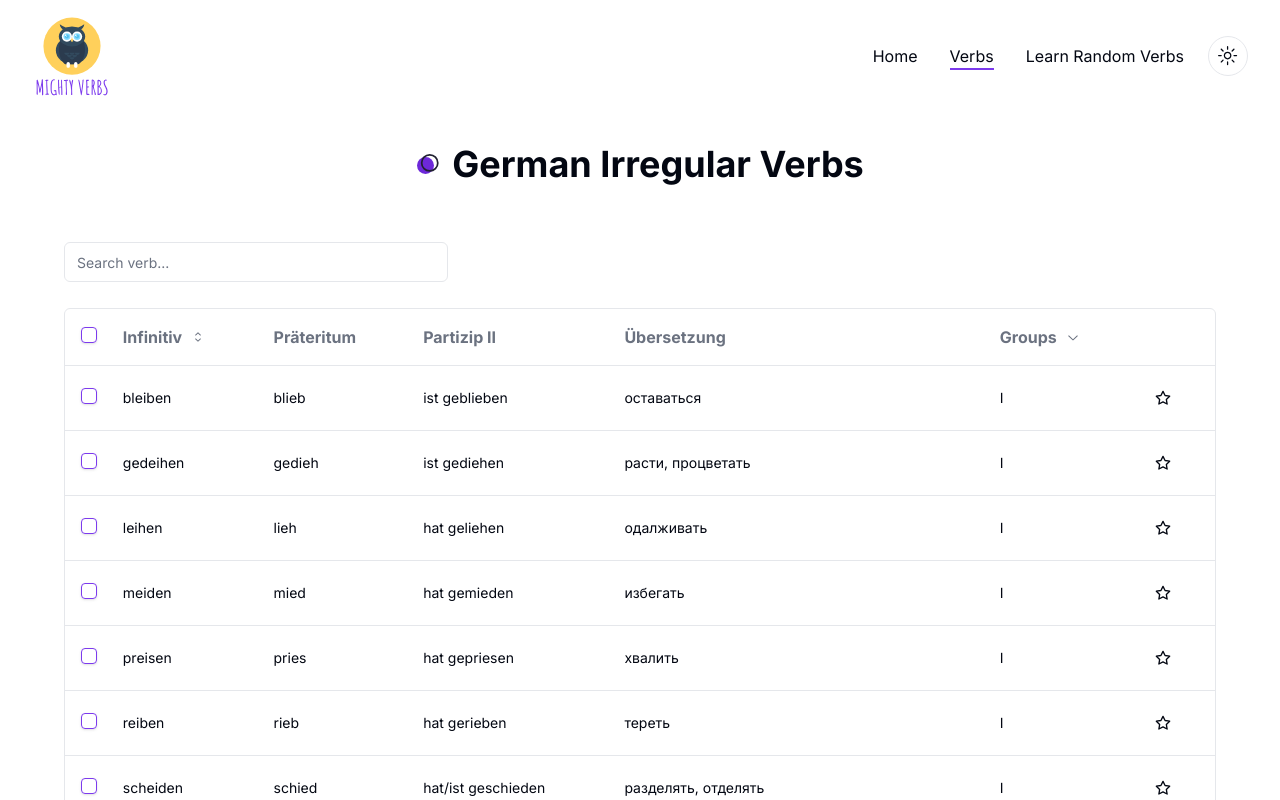
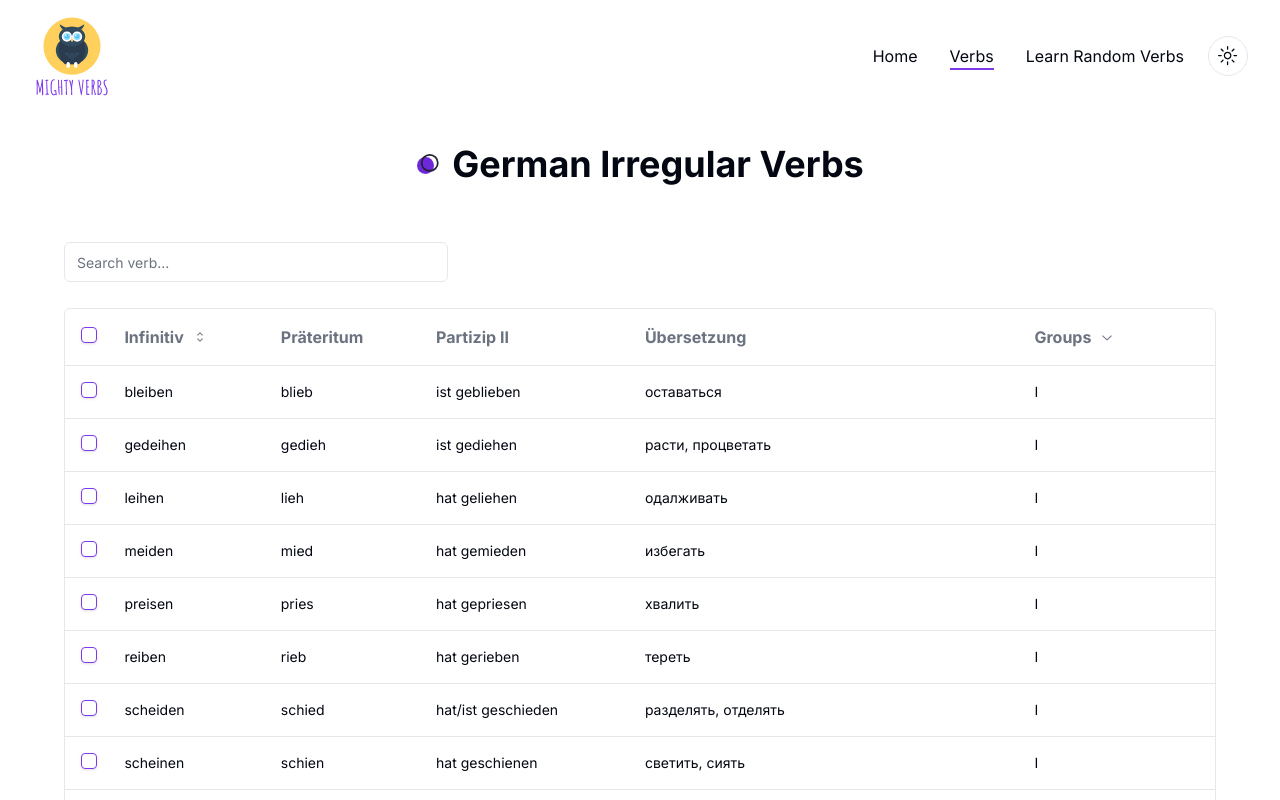
Before and after one commit to palinavasilevich/german-irregular-verbs, a Next.js app: page /verbs in a window 1280 px wide. Shown: the top 800 px of the page. Built offline with nearby package versions, Linux system fonts and the light colour scheme.

Commit message:
fixed bugs

```diff
--- a/src/components/tables/verbs/columns.tsx
+++ b/src/components/tables/verbs/columns.tsx
@@ -104,40 +104,40 @@ export const columns: ColumnDef<Verb>[] = [
   {
     id: "actions",
     enableHiding: false,
-    cell: ({ row }) => {
-      const verb = row.original;
-      const favoriteVerbs = useSelector(selectFavoriteVerbs);
-      const dispatch = useDispatch();
+    // cell: ({ row }) => {
+    //   const verb = row.original;
+    //   const favoriteVerbs = useSelector(selectFavoriteVerbs);
+    //   const dispatch = useDispatch();
 
-      const [isFavoriteVerb, setIsFavoriteVerb] = useState(
-        !!favoriteVerbs?.find((v: Verb) => v.infinitive === verb.infinitive)
-      );
+    //   const [isFavoriteVerb, setIsFavoriteVerb] = useState(
+    //     !!favoriteVerbs?.find((v: Verb) => v.infinitive === verb.infinitive)
+    //   );
 
-      const handleAddFavoriteVerb = () => {
-        dispatch(addFavoriteVerb(verb.infinitive));
-        setIsFavoriteVerb(true);
-      };
+    //   const handleAddFavoriteVerb = () => {
+    //     dispatch(addFavoriteVerb(verb.infinitive));
+    //     setIsFavoriteVerb(true);
+    //   };
 
-      const handleRemoveFavoriteVerb = () => {
-        dispatch(removeFavoriteVerb(verb.infinitive));
-        setIsFavoriteVerb(false);
-      };
+    //   const handleRemoveFavoriteVerb = () => {
+    //     dispatch(removeFavoriteVerb(verb.infinitive));
+    //     setIsFavoriteVerb(false);
+    //   };
 
-      return (
-        <Button
-          variant="ghost"
-          onClick={
-            isFavoriteVerb ? handleRemoveFavoriteVerb : handleAddFavoriteVerb
-          }
-          className="h-8 w-8 p-0"
-        >
-          {isFavoriteVerb ? (
-            <Star className="h-4 w-4 fill-violet-700 " />
-          ) : (
-            <Star className="h-4 w-4" />
-          )}
-        </Button>
-      );
-    },
+    //   return (
+    //     <Button
+    //       variant="ghost"
+    //       onClick={
+    //         isFavoriteVerb ? handleRemoveFavoriteVerb : handleAddFavoriteVerb
+    //       }
+    //       className="h-8 w-8 p-0"
+    //     >
+    //       {isFavoriteVerb ? (
+    //         <Star className="h-4 w-4 fill-violet-700 " />
+    //       ) : (
+    //         <Star className="h-4 w-4" />
+    //       )}
+    //     </Button>
+    //   );
+    // },
   },
 ];
```
